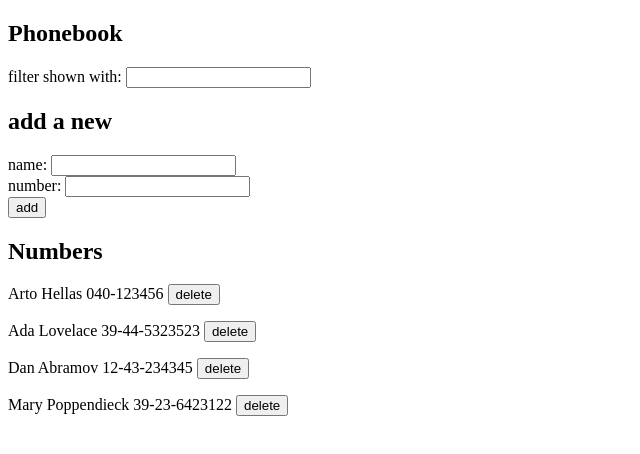
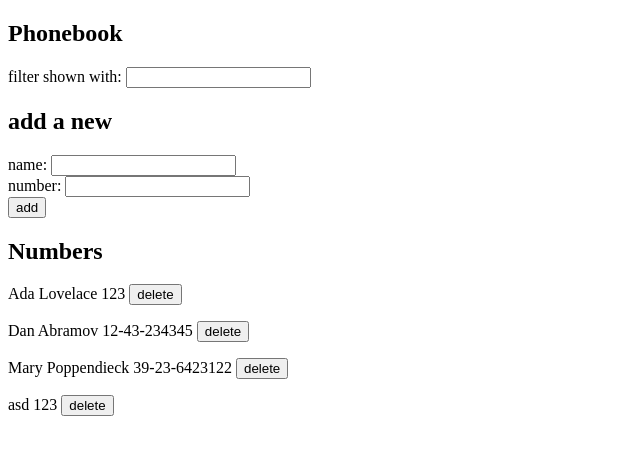
Before and after one commit to kiirona20/FullStackOpen, a React (Vite) app in the folder Osa2/puhelinluettelo/: page / in a window 1280 px wide. Shown: the top 454 px of the page, without its empty margins (0-640 px from the left). Built offline with nearby package versions, Linux system fonts and the light colour scheme; data requests are answered from the project's data file.

Commit message:
tehtävä 2.15*

```diff
--- a/Osa2/puhelinluettelo/db.json
+++ b/Osa2/puhelinluettelo/db.json
@@ -1,13 +1,8 @@
 {
   "persons": [
     {
-      "name": "Arto Hellas",
-      "number": "040-123456",
-      "id": "1"
-    },
-    {
       "name": "Ada Lovelace",
-      "number": "39-44-5323523",
+      "number": "123",
       "id": "2"
     },
     {
@@ -19,6 +14,11 @@
       "name": "Mary Poppendieck",
       "number": "39-23-6423122",
       "id": "4"
+    },
+    {
+      "id": "7f28",
+      "name": "asd",
+      "number": "123"
     }
   ]
 }
--- a/Osa2/puhelinluettelo/src/App.jsx
+++ b/Osa2/puhelinluettelo/src/App.jsx
@@ -65,8 +65,16 @@ const addPerson = (event) =>{
     name: newName,
     number: newNumber
   }
-  if (persons.some(value => value.name === newName)) {
-    alert(`${newName} is already added to phonebook`)
+  const oldPerson = persons.find(n => n.name === newName)
+  if (oldPerson) {
+    if (window.confirm(`${newName} is already added to phonebook, replace the old number with a new one?`)){
+        personService.updateNumber(oldPerson.id, personObject).then
+        (returnedPerson => {
+          setPersons(persons.map(person => person.id !== oldPerson.id ? person : returnedPerson))
+          setNewName('')
+          setNewNumber('')
+        })
+      }
   }
   else {
       personService.create(personObject)
--- a/Osa2/puhelinluettelo/src/services/persons.js
+++ b/Osa2/puhelinluettelo/src/services/persons.js
@@ -16,4 +16,8 @@ const deleteContact = id => {
     return request.then(response => response.data)
 }
 
-export default {getAll, create, deleteContact}
+const updateNumber = (id, newObject) => {
+    const request = axios.put(`${baseUrl}/${id}`, newObject)
+    return request.then(response => response.data)
+  }
+export default {getAll, create, deleteContact, updateNumber}
```
